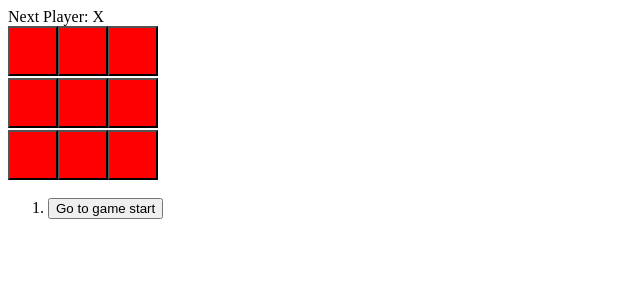
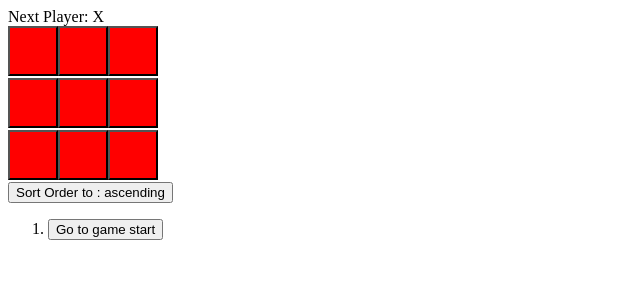
Before and after one commit to khesehang/Tic-Tac-Toe_game, a React (Create React App) app: page / in a window 1280 px wide. Shown: the top 300 px of the page, without its empty margins (0-640 px from the left). Built offline with nearby package versions, Linux system fonts and the light colour scheme.

Commit message:
sorting description order

```diff
--- a/src/Game.jsx
+++ b/src/Game.jsx
@@ -4,9 +4,10 @@ import Board from './Board'
 export const Game = () => {
     const [history, setHistory] = useState([Array(9).fill(null)])
     const [currentMove, setCuerrntMove] = useState(0)
+    const [sortOrder, setSortOrder] = useState('ascending')
     const currentSquares = history[currentMove]
     const xIsNext = currentMove % 2 === 0;
-
+console.log('history',history)
     function handlePlay(nextSquares) {
         const nextHistory = [...history.slice(0, currentMove + 1), nextSquares];
         setHistory(nextHistory)
@@ -20,7 +21,8 @@ export const Game = () => {
 
     const moves = history.map((squares, move) => {
         let description;
-        if (move < 0) {
+        console.log('sqqares',squares,move)
+        if (move > 0) {
             description = 'Go to move #' + move;
         } else {
             description = 'Go to game start';
@@ -32,13 +34,23 @@ export const Game = () => {
         )
     })
 
+    function ToggleSort() {
+       setSortOrder(sortOrder === 'ascending'?'descending':'ascending')
+    }
+
+    const SortedMoves = sortOrder === 'ascending'?
+    moves: moves.slice( ).reverse()
+
     return (
         <div className='game'>
             <div className='game-board'>
                 <Board xIsNext={xIsNext} squares={currentSquares} onPlay={handlePlay} />
             </div>
             <div className='game-info'>
-                <ol>{moves}</ol>
+            <button className='toggleSort' onClick = {ToggleSort}>
+            Sort Order to : {sortOrder}
+            </button>
+                <ol>{SortedMoves}</ol>
             </div>
         </div>
     )
```
